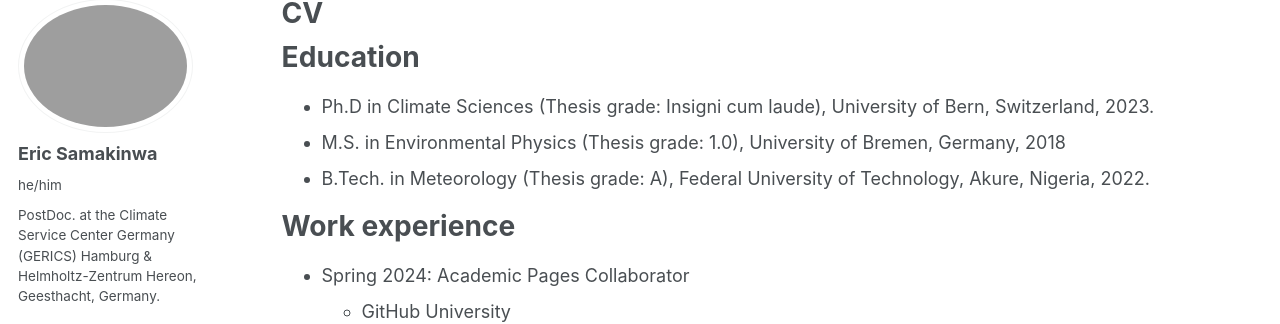
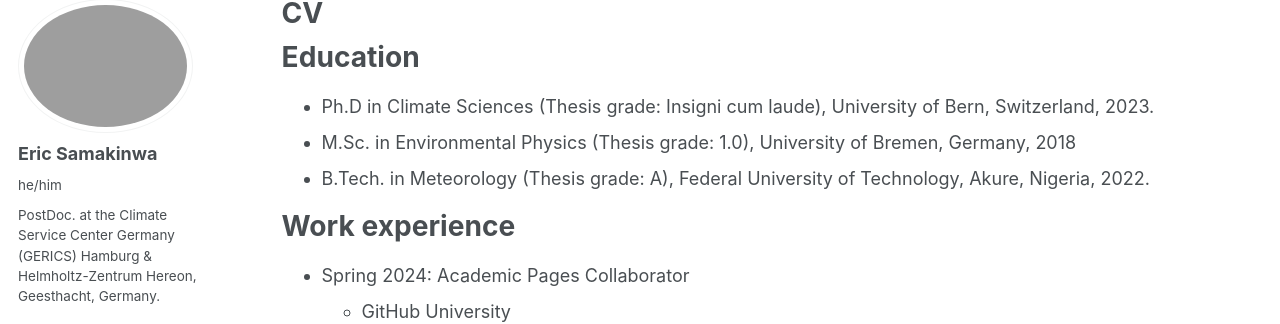
Before and after one commit to shamakson/shamakson.github.io, a Jekyll site: the page built from _pages/cv.md, in a window 1280 px wide and 900 px high. Shown: the part 102-426 px from the top of the window. Built offline with Jekyll 4.4.1, drawn with Linux system fonts in a browser that asks for light colours; some web fonts are replaced; a script bundle is joined from its source files by our own code; library files that are not in the unit come from our copies.

Commit message:
Correct degree abbreviation from M.S. to M.Sc.

```diff
--- a/_pages/cv.md
+++ b/_pages/cv.md
@@ -12,7 +12,7 @@ redirect_from:
 Education
 ======
 * Ph.D in Climate Sciences (Thesis grade: Insigni cum laude), University of Bern, Switzerland, 2023.
-* M.S. in Environmental Physics (Thesis grade: 1.0), University of Bremen, Germany, 2018
+* M.Sc. in Environmental Physics (Thesis grade: 1.0), University of Bremen, Germany, 2018
 * B.Tech. in Meteorology (Thesis grade: A), Federal University of Technology, Akure, Nigeria, 2022.
 
 Work experience
```
